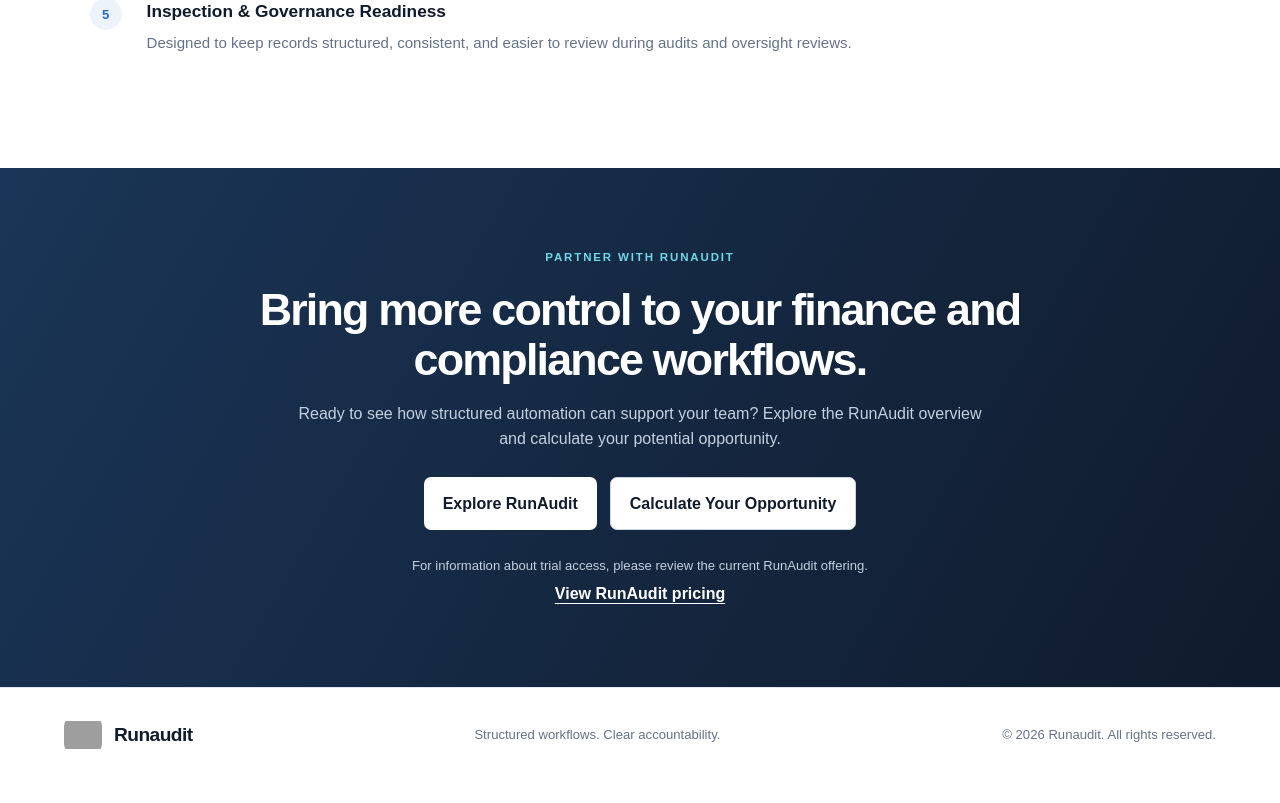
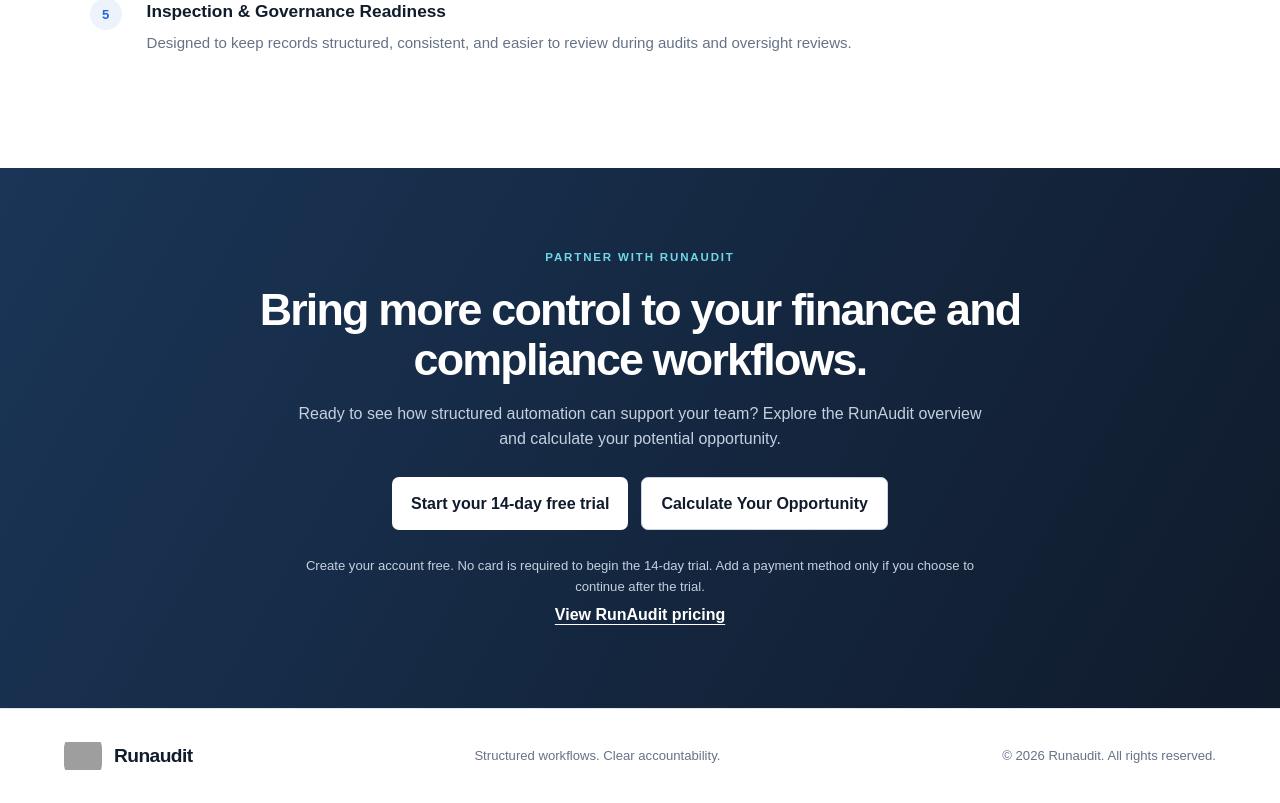
Before and after one commit to nexusai007/iposhells.com, a Next.js app: page /about-us in a window 1280 px wide. Shown: the part 3127-3930 px from the top of the page. Before the commit the page ends 3909 px from the top, so only its background shows below. Built offline with nearby package versions, Linux system fonts and the light colour scheme; grey boxes are pictures that could not be loaded.

Commit message:
Connect RunAudit pages to 14-day trial signup

```diff
--- a/app/about-us/page.tsx
+++ b/app/about-us/page.tsx
@@ -133,10 +133,10 @@ export default function AboutUsPage() {
         <h2>Bring more control to your finance and compliance workflows.</h2>
         <p>Ready to see how structured automation can support your team? Explore the RunAudit overview and calculate your potential opportunity.</p>
         <div className="hero-actions" style={{ justifyContent: "center" }}>
-          <a className="button button-light" href="/overview">Explore RunAudit</a>
+          <a className="button button-light" href="/auth/signup">Start your 14-day free trial</a>
           <a className="button button-secondary" href="/roi-calculator">Calculate Your Opportunity</a>
         </div>
-        <p className="about-trial-note">For information about trial access, please review the current RunAudit offering.</p>
+        <p className="about-trial-note">Create your account free. No card is required to begin the 14-day trial. Add a payment method only if you choose to continue after the trial.</p>
         <a className="about-pricing-link" href="/pricing">View RunAudit pricing</a>
       </section>
 
```
